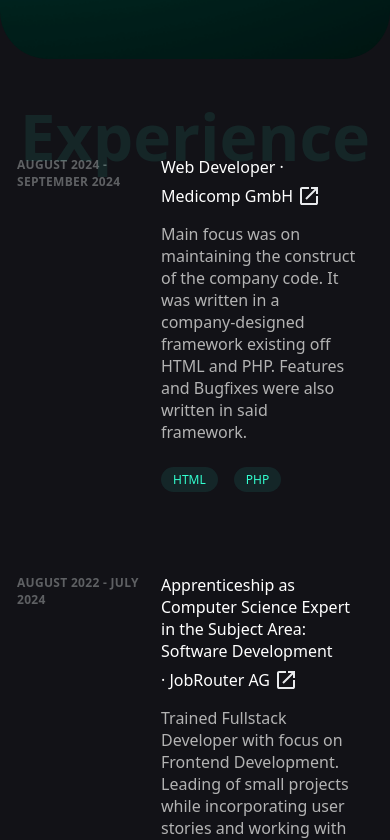
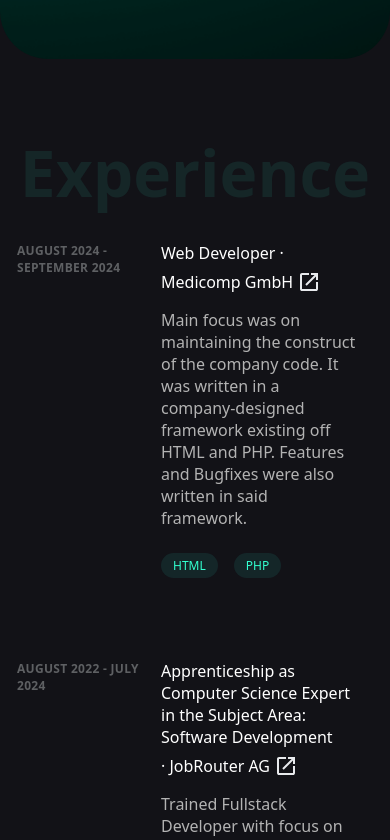
Before and after one commit to hardcoreseb/portfolio, an Angular app: page / in a window 390 px wide. Shown: the part 740-1580 px from the top of the page. Built offline with nearby package versions, Linux system fonts and the light colour scheme.

Commit message:
Adjusted headlines and spacing

```diff
--- a/src/app/components/experience/experience.component.scss
+++ b/src/app/components/experience/experience.component.scss
@@ -1,5 +1,5 @@
 #experience {
-    scroll-margin-top: 120px;
+    scroll-margin-top: 140px;
     position: relative;
 }
 
@@ -8,7 +8,7 @@
     font-size: 4rem;
     font-weight: 700;
     position: absolute;
-    top: -30px;
+    top: -40px;
     left: 30%;
 }
 
@@ -150,8 +150,17 @@
 }
 
 @media screen and (max-width: 479px) {
+    #experience {
+        scroll-margin-top: 200px;
+    }
+
     .exp-headline {
+        top: -80px;
         left: 50%;
         transform: translate(-50%);
     }
+
+    .experiences {
+        margin-top: 150px;
+    }
 }
--- a/src/app/components/projects/projects.component.scss
+++ b/src/app/components/projects/projects.component.scss
@@ -1,5 +1,5 @@
 #projects {
-    scroll-margin-top: 120px;
+    scroll-margin-top: 130px;
     position: relative;
 }
 
@@ -136,9 +136,18 @@
 }
 
 @media screen and (max-width: 479px) {
+    #projects {
+        scroll-margin-top: 180px;
+    }
+
     .projects-headline {
+        top: -75px;
         left: 50%;
         transform: translate(-50%);
+    }
+
+    .projects {
+        margin-top: 120px;
     }
 
     .project-wrapper {
```
